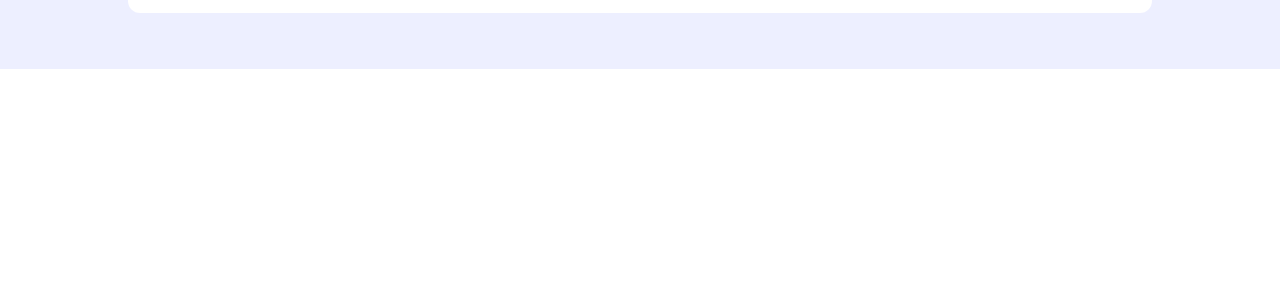
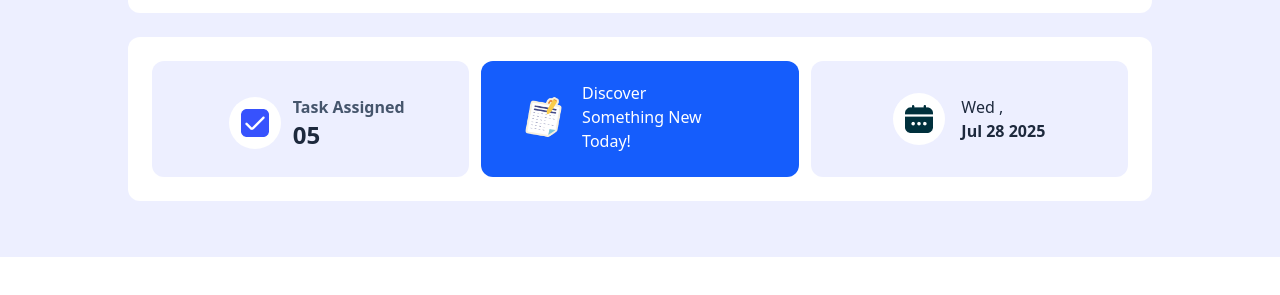
Before and after one commit to Sauda001/Assignment-5, a plain HTML site: page index.html in a window 1280 px wide. Shown: the part 99-394 px from the top of the page. Drawn offline with nearby package versions, Linux system fonts and the light colour scheme.

Commit message:
second commit

```diff
--- a/index.html
+++ b/index.html
@@ -10,6 +10,9 @@
     <style>
         .bg{
             background-color: rgba(55, 81, 253, 0.089);
+        }
+        .bg-gradiant{
+            background-color: linear-gradient(to right, #3752FD, #6C7FFA, #9BA8F8);
         }
     </style>
 </head>
@@ -32,6 +35,47 @@
         </nav>
     </section>
     <!-- nav bar section ended -->
+    <!-- Main body section -->
+    <section>
+        <!-- Grid section -->
+        <section class="mt-6 ">
+            <!-- grid header -->
+            <div class="bg-white p-6 rounded-xl grid grid-cols-3 gap-3">
+                <div class="bg flex justify-center items-center gap-3 rounded-xl pl-8 pt-8 pr-5 pb-6">
+                    <div class="rounded-full bg-white p-3">
+                        <img class="" src="./assets/checkbox.png" alt="">
+                    </div>
+                    <div>
+                        <p class="text-slate-600 font-semibold">Task Assigned</p>
+                        <h1 class="text-slate-800 text-2xl font-bold">05</h1>
+                    </div>
+                </div>
+                <div class="flex justify-center items-center gap-4 pl-10 pt-5 pb-6 pr-20 rounded-xl bg-blue-600">
+                    <div>
+                        <img src="./assets/board.png" alt="">
+                    </div>
+                    <div>
+                        <p class="text-white">Discover Something New Today!</p>
+                    </div>
+                </div>
+                <div class="flex justify-center items-center px-5 py-8 bg rounded-xl gap-4">
+                    <div class="bg-white p-3 rounded-full">
+                        <img src="./assets/calender.png" alt="">
+                    </div>
+                    <div class="text-slate-800">
+                        <p>Wed ,</p>
+                        <h1 class="font-bold">Jul 28 2025</h1>
+                    </div>
+                </div>
+            </div>
+            <!-- grid body -->
+
+        </section>
+        <!-- Notification section -->
+        <section>
+
+        </section>
+    </section>
 </body>
 
 </html>
```
